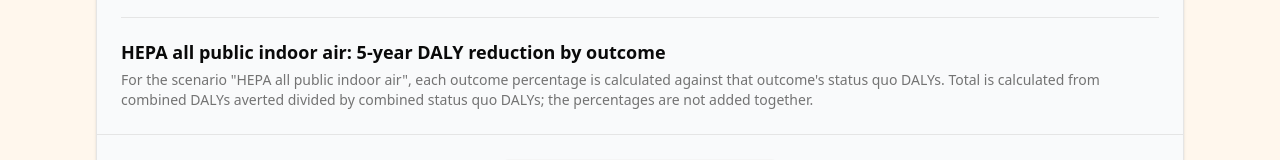
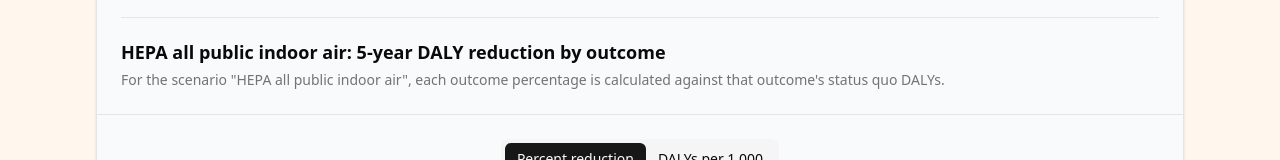
Before and after one commit to DevinCLane/long-covid-dalys, a React (Vite) app: page / in a window 1280 px wide. Both pictures are taken after a click on the tab "Outcome breakdown". Shown: the part 332-492 px from the top of the page. Built offline with nearby package versions, Linux system fonts and the light colour scheme; no server answers; what @posthog/react would draw is missing.

Commit message:
remove "total" from the dalys per 1000 view

```diff
--- a/src/components/charts/outcome-breakdown-chart.tsx
+++ b/src/components/charts/outcome-breakdown-chart.tsx
@@ -78,9 +78,10 @@ function ChartDescriptionBody({ scenario, metric }: ChartDescriptionBodyProps) {
     return (
       <div>
         For the scenario "{scenario.label}", each outcome percentage is
-        calculated against that outcome&apos;s status quo DALYs. Total is
+        calculated against that outcome&apos;s status quo DALYs.
+        {/*Total is
         calculated from combined DALYs averted divided by combined status quo
-        DALYs; the percentages are not added together.
+        DALYs; the percentages are not added together.*/}
       </div>
     );
   }
@@ -152,6 +153,11 @@ export function OutcomeBreakdownChart({
     },
   ];
 
+  // remove the "total" from percent reduction view
+  const visibleOutcomeData = detailedData.filter((dataItem) =>
+    displayedMetric === "percent" ? dataItem.key !== "total" : true,
+  );
+
   return (
     <Card>
       {/* chart header */}
@@ -214,7 +220,7 @@ export function OutcomeBreakdownChart({
           >
             <BarChart
               accessibilityLayer
-              data={detailedData}
+              data={visibleOutcomeData}
               layout="vertical"
               margin={{
                 bottom: 15,
--- a/src/components/tabs-area.tsx
+++ b/src/components/tabs-area.tsx
@@ -50,21 +50,21 @@ export default function TabsArea() {
             </TabsTrigger>
           </div>
         </TabsList>
+        <TabsContent value="air" className="w-full">
+          <AirCleaningChart onScenarioSelect={openDetailedScenario} />
+        </TabsContent>
+        <TabsContent value="pharmaceuticals" className="w-full">
+          <PharmaceuticalChart onScenarioSelect={openDetailedScenario} />
+        </TabsContent>
         <TabsContent value="detailed" className="w-full">
           <OutcomeBreakdownChart
             scenarioId={detailedScenarioId}
             onScenarioSelect={selectDetailedScenario}
           />
         </TabsContent>
-        <TabsContent value="air" className="w-full">
-          <AirCleaningChart onScenarioSelect={openDetailedScenario} />
-        </TabsContent>
-        <TabsContent value="pharmaceuticals" className="w-full">
-          <PharmaceuticalChart onScenarioSelect={openDetailedScenario} />
-        </TabsContent>
-        <TabsContent value="publicHealth" className="w-full">
+        {/*<TabsContent value="publicHealth" className="w-full">
           <div>Coming soon</div>
-        </TabsContent>
+        </TabsContent>*/}
         <TabsContent value="about" className="w-full">
           <AboutPage />
         </TabsContent>
```
